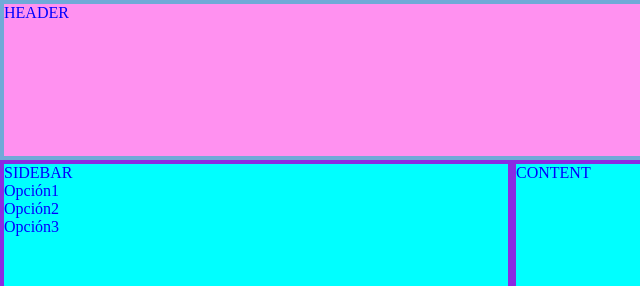
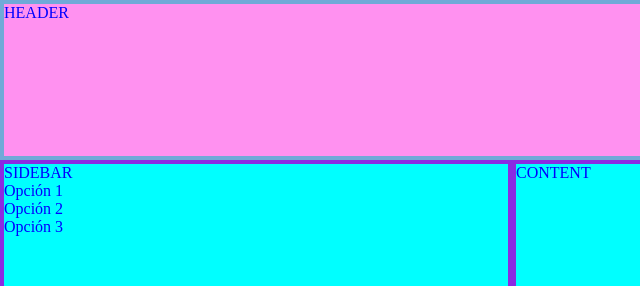
Before and after one commit to TanailyAlcala/GITPracticas, a plain HTML site: page Parcial 1/Acordeon/Acordeon.html in a window 1280 px wide. Shown: the top 286 px of the page, 0-640 px from the left. Drawn offline with Linux system fonts and the light colour scheme.

Commit message:
Se modificó doc. Acordeon.

```diff
--- a/Parcial 1/Acordeon/Acordeon.html
+++ b/Parcial 1/Acordeon/Acordeon.html
@@ -64,7 +64,7 @@
     <div class = "cont" id= "header">HEADER</div>
     <div class = "cont" id= "sidebar">SIDEBAR
         <ul>
-            <li class="opcion">Opción1
+            <li class="opcion">Opción 1
                 <ul class="submenu">
                     <li>Opción 1-1</li>
                     <li>Opción 1-2</li>
@@ -72,7 +72,7 @@
                 </ul>
             </li>
 
-            <li class="opcion">Opción2
+            <li class="opcion">Opción 2
                 <ul class="submenu">
                     <li>Opción 2-1</li>
                     <li>Opción 2-2</li>
@@ -80,7 +80,7 @@
                 </ul>
             </li>
 
-            <li class="opcion">Opción3
+            <li class="opcion">Opción 3
                 <ul class="submenu">
                     <li>Opción 3-1</li>
                     <li>Opción 3-2</li>
```
